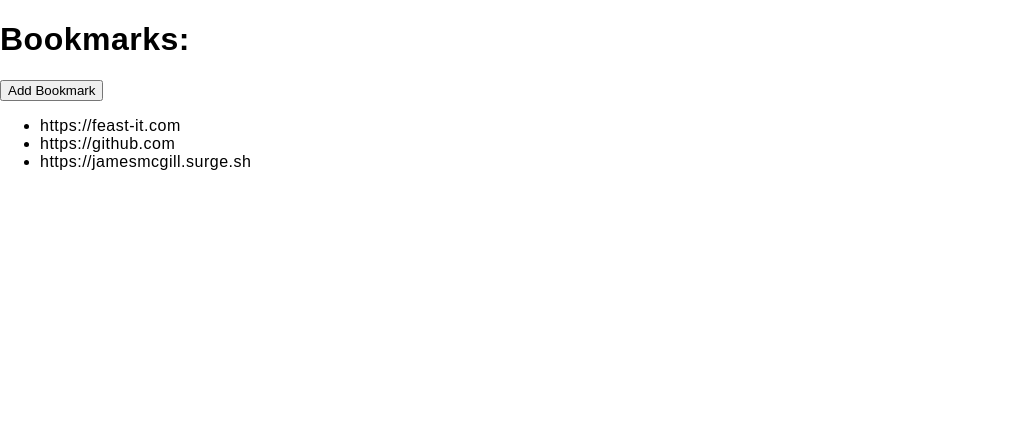
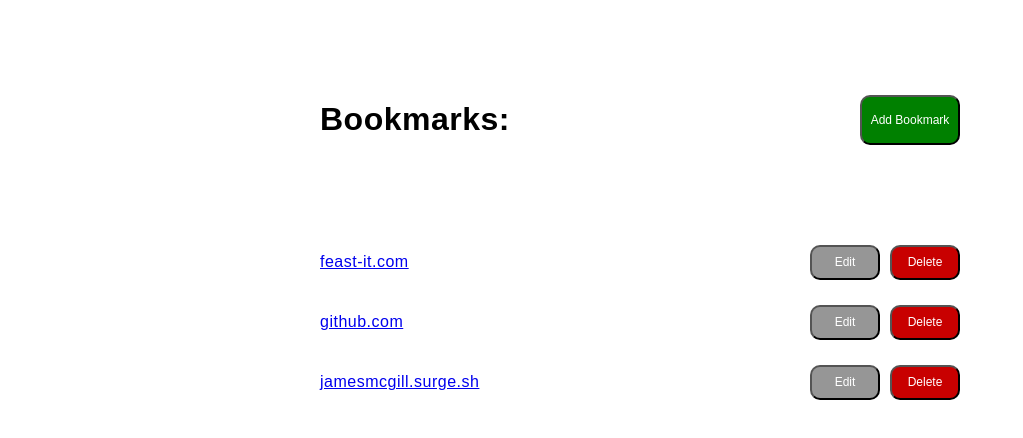
Before and after one commit to jimbomags/feast-it, a React app: page / in a window 1280 px wide. Shown: the top 438 px of the page, without its empty margins (0-1023 px from the left). Built offline with nearby package versions, Linux system fonts and the light colour scheme; the HTML template or start-up script is replaced by a standard one.

Commit message:
Completed the styling displaying the bookmarks
Created the layout of the page, styled the buttons, implemented a new
font and removed the 'https://' when presenting the link

```diff
--- a/App.js
+++ b/App.js
@@ -1,13 +1,17 @@
 import React, { Component } from 'react';
 
 const Heading = () => (
+  <div className="heading">
     <div>
       <header>
         <h1>
           Bookmarks:
         </h1>
       </header>
-    <Button type="button" text="Add Bookmark" />
+    </div>
+    <div className="btn-add-container">
+      <Button type="button" text="Add Bookmark" className="btn btn-add" />
+    </div>
   </div>
 );
 
@@ -17,11 +21,17 @@
   </button>
 );
 
-const Bookmarks = ({ bookmarksArr }) => (
-  <ul>
+const BookmarksList = ({ bookmarksArr }) => (
+  <ul className="bookmark-list">
     {bookmarksArr.map(bookmark => (
-      <li key={bookmark}>
-        {bookmark}
+      <li key={bookmark} className="bookmark">
+        <a href={bookmark} target="_blank" className="bookmark-anchor">
+          {bookmark.split('').slice(bookmark.indexOf('/') + 2).join('')}
+        </a>
+        <div className="bookmark-btns">
+          <Button type="button" text="Edit" className="btn btn-edit btns-edit-delete" />
+          <Button type="button" text="Delete" className="btn btn-delete btns-edit-delete" />
+        </div>
       </li>
     ))}
   </ul>
@@ -49,9 +59,9 @@
 
   render() {
     return (
-      <div>
+      <div className="main-container">
         <Heading />
-        <Bookmarks bookmarksArr={this.state.bookmarks} />
+        <BookmarksList bookmarksArr={this.state.bookmarks} />
       </div>);
   }
 }
--- a/styles.scss
+++ b/styles.scss
@@ -1,3 +1,6 @@
+$red-btn: rgb(200, 0, 0);
+$grey-btn: rgb(150, 150, 150);
+
 html, body {
   margin: 0px;
   padding: 0px;
@@ -5,3 +8,56 @@
   font-size: 16px;
   letter-spacing: 0.5px;
 }
+.main-container {
+  flex-direction: column;
+  width: 50%;
+  margin: auto;
+}
+.heading {
+  display: flex;
+  justify-content: space-between;
+  margin: 10vh auto;
+}
+.btn {
+  border-radius: 10px;
+  font-size: 12px;
+  margin: auto 0;
+  color: white;
+    &:hover {
+      cursor: pointer;
+    }
+}
+.btn-add-container {
+  display: flex;
+}
+.btn-add {
+  background-color: green;
+  width: 100px;
+  height: 50px;
+}
+.btn-delete {
+  background-color: $red-btn;
+}
+.btn-edit {
+  background-color: $grey-btn;
+}
+.btns-edit-delete {
+  width: 70px;
+  height: 35px;
+  margin: 5px 0 5px 10px;
+}
+.bookmark-list {
+  list-style: none;
+  padding: 0;
+}
+.bookmark {
+  display: flex;
+  justify-content: space-between;
+  margin: 15px 0;
+}
+.bookmark-anchor {
+  margin: auto 0;
+}
+.bookmark-btns {
+  display: flex;
+}
```
Lines whose indentation alone changed are shown as unchanged.
